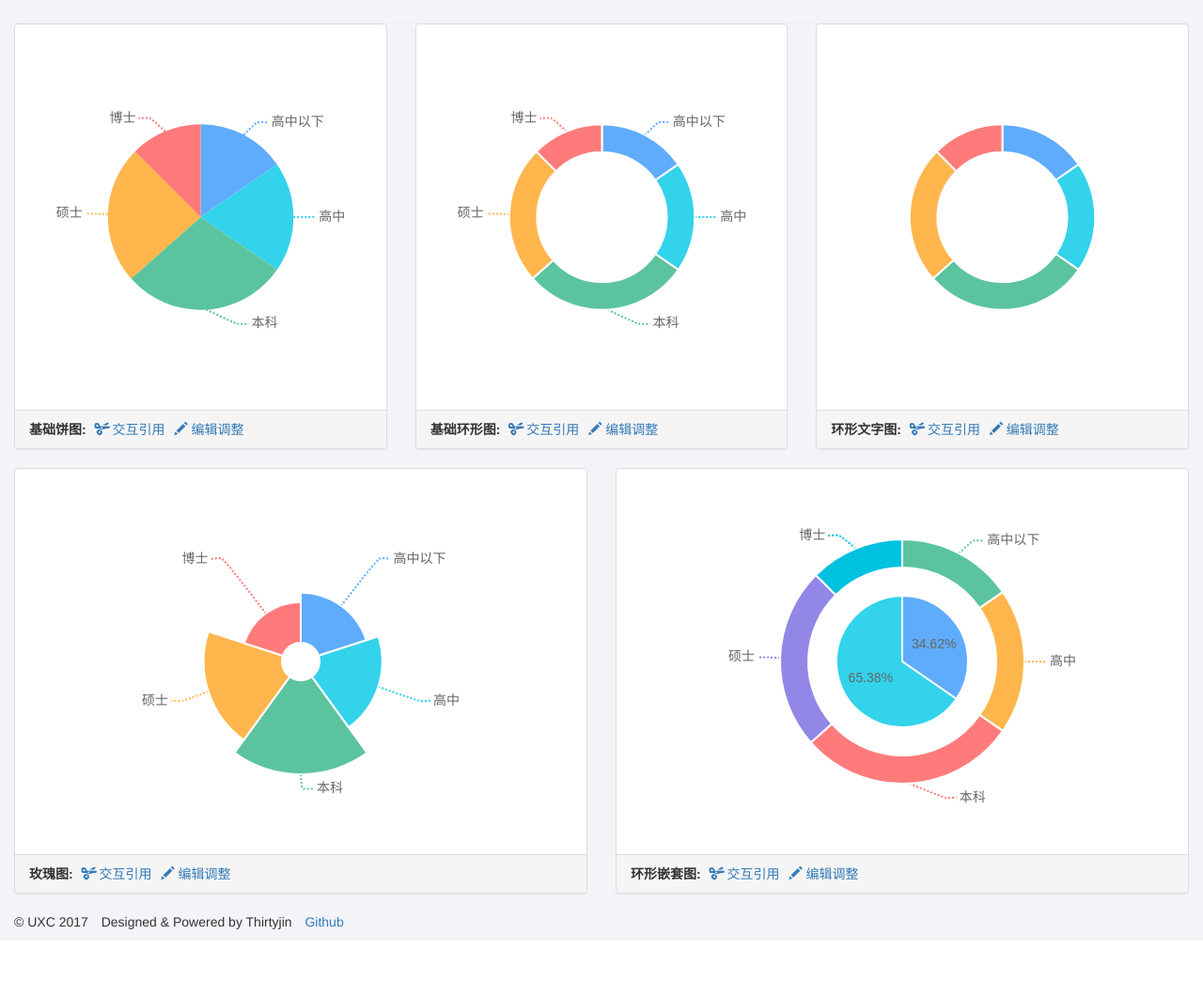
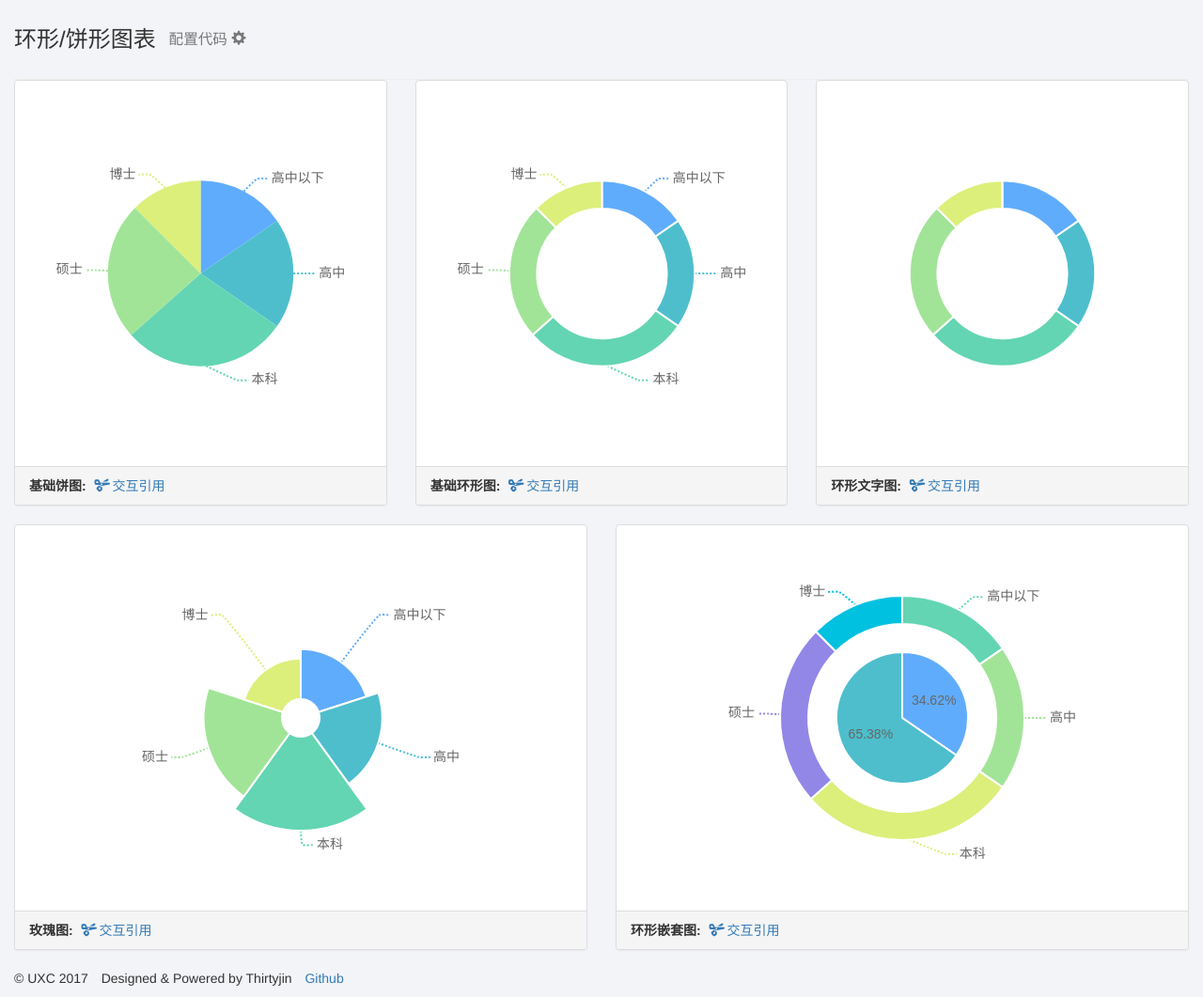
Before and after one commit to jiushiwoyuze/dux_charts, a PHP site: page /piwik/pie.php in a window 1280 px wide. Shown: the part 51-1112 px from the top of the page at 94% size. Before the commit the page ends 1052 px from the top, so only its background shows below. Run offline with PHP 8.4, Linux system fonts and the light colour scheme; some libraries are stand-ins or nearby versions.

Commit message:
修正显示标题 Bug

```diff
--- a/bar.php
+++ b/bar.php
@@ -11,7 +11,7 @@
 
 
 <div class="container-fluid">
-    <div class="page-header">
+    <div class="page-header margintop_header">
 
         <ul class="list-inline">
             <li><h3><?php echo $page_title; ?></h3></li>
@@ -35,7 +35,9 @@
             echo '<div class="panel-footer"><ul class="list-inline">';
             echo '<li><strong>'.$charts_bar_name[$i][1].': </strong></li>';
             echo '<li><a href="'.$charts_bar_name[$i][2].'" target="_blank"><span class="glyphicon glyphicon-scissors" aria-hidden="true"></span> 交互引用 </a></li>';
+            if ( $charts_bar_name[$i][3] !== "#") {
             echo '<li><a href="'.$charts_bar_name[$i][3].'" target="_blank"><span class="glyphicon glyphicon-pencil" aria-hidden="true"></span> 编辑调整 </a></li>';
+            }
             echo '</ul></div>';
             echo '</div>';
             echo '</div>';
--- a/charts_line.js
+++ b/charts_line.js
@@ -437,6 +437,124 @@ if(document.getElementById('line_multi_y') ) {
 
 
 
+//
+// Chart 6
+//
+if(document.getElementById('line_area_datazoom')) {
+    var LineAreaDataZoom    = echarts.init(document.getElementById('line_area_datazoom'),themename);
+    var line_area_datazoom  = {
+        title: {
+            text: "线性面积图表"
+            // 参见 dux-theme.js
+        },
+        tooltip: {
+            // 参见 dux-theme.js
+        },
+        legend: {
+            data: [{
+                name: "总收入",
+                icon: 'rect'
+        },{
+                name: "访问量",
+                icon: 'rect'
+        }],
+        right: 30
+        },
+        toolbox: {
+            // 参见 dux-theme.js
+        },
+        xAxis: [
+            {
+                data: categoryList[0]
+                // 参见 dux-theme.js
+            }
+        ],
+        yAxis: [
+            {
+                // 参见 dux-theme.js
+            }
+        ],
+        grid: {
+            bottom: 50
+
+        },
+        dataZoom: [{
+            type: 'inside',
+            start: 0,
+            end: 50
+        }, {
+            type: 'slider',
+            start: 0,
+            end: 50,
+            backgroundColor: '#FCFCFC',
+            dataBackground: {
+                areaStyle: {
+                    color: '#eeeeee'
+                }
+            },
+            borderColor: '#E7E7E7',
+            fillerColor: 'rgba(188,188,188,0.3)',
+            handleIcon: 'M9,0 C13.9705627,-9.13077564e-16 18,4.02943725 18,9 L18,17 C18,21.9705627 13.9705627,26 9,26 L9,26 C4.02943725,26 9.49050257e-15,21.9705627 8.8817842e-15,17 L0,9 L0,9 C-6.08718376e-16,4.02943725 4.02943725,9.13077564e-16 9,0 Z M6,10 L6,11 L12,11 L12,10 L6,10 Z M6,13 L6,14 L12,14 L12,13 L6,13 Z M6,16 L6,17 L12,17 L12,16 L6,16 Z',
+            handleSize: '100%',
+            handleStyle: {
+                borderType: 'solid',
+                borderWidth: 1,
+                color : '#ffffff'
+            },
+            bottom: 10,
+        }],
+        series: [
+            {
+                name: "总收入",
+                type: "line",
+                areaStyle: {
+                    normal:{
+                        color: "rgba(57,152,252,0.10)"
+                    }
+                },
+                itemStyle: {
+                    normal: {
+                        color: "rgb(57, 152, 252)",
+                        lineStyle: {
+                            width: 1
+                        }
+                    },
+                    emphasis: {
+                        borderWidth: 1,
+                    }
+                },
+                // 参见 dux-theme.js
+                data: valueList[0]
+            },
+            {
+                name: "访问量",
+                type: "line",
+                areaStyle: {
+                    normal:{
+                        color: "rgba(91, 196, 159, 0.10)"
+                    }
+                },
+                itemStyle: {
+                    normal: {
+                        color: "rgb(91, 196, 159)",
+                        lineStyle: {
+                            width: 1
+                        }
+                    },
+                    emphasis: {
+                        borderWidth: 1,
+                    }
+                },
+                // 参见 dux-theme.js
+                data: valueList[1]
+            }
+        ]
+    }
+    LineAreaDataZoom.setOption(line_area_datazoom);
+}
+
+
+
 
 
 
--- a/charts_pie.js
+++ b/charts_pie.js
@@ -9,7 +9,7 @@ var dataOpt = [
                 { value: 1300, name: "博士"}
             ];
 
-
+var colorOrder = ['#60ACFC', '#4EBECD', '#63D5B2', '#A1E497', '#DCEF7A']
 
 
 // 指定图表的配置项和数据
@@ -26,6 +26,7 @@ var pie_base_option = {
     legend: {
         show: false
     },
+    color: colorOrder ,
     series: [
         {
             name: "学位",
@@ -57,6 +58,7 @@ var pie_ring_option = {
     legend: {
         show: false
     },
+    color: colorOrder ,
     series: [
         {
             name: "学位",
@@ -80,6 +82,7 @@ var pie_ring_center_option = {
     legend: {
         show: false
     },
+    color: colorOrder ,
     series: [
         {
             name: "学位",
@@ -121,6 +124,7 @@ var pie_rose_option = {
     legend: {
         show: false
     },
+    color: colorOrder ,
     series: [
         {
             name: "学位",
@@ -145,6 +149,7 @@ var pie_nest_option = {
     legend: {
         show: false
     },
+    color: colorOrder ,
     series: [
         {
             name: "大学升学率",
--- a/map.php
+++ b/map.php
@@ -13,7 +13,7 @@
 
 
 <div class="container-fluid">
-    <div class="page-header">
+    <div class="page-header margintop_header">
         <ul class="list-inline">
             <li><h3><?php echo $page_title; ?></h3></li>
             <li><h3><a href="#" data-toggle="modal" data-target="#myModal"><small class="pull-right" > 配置代码 <span class="glyphicon glyphicon-cog" ></span></small></a></h3></li>
--- a/pie.php
+++ b/pie.php
@@ -10,7 +10,7 @@
 <?php include 'header.php'; ?>
 
 <div class="container-fluid">
-    <div class="page-header">
+    <div class="page-header margintop_header">
         <ul class="list-inline">
             <li><h3><?php echo $page_title; ?></h3></li>
             <li><h3><a href="#" data-toggle="modal" data-target="#myModal"><small class="pull-right" > 配置代码 <span class="glyphicon glyphicon-cog" ></span></small></a></h3></li>
@@ -36,7 +36,9 @@
             echo '<div class="panel-footer"><ul class="list-inline">';
             echo '<li><strong>'.$charts_pie_name[$i][1].': </strong></li>';
             echo '<li><a href="'.$charts_pie_name[$i][2].'" target="_blank"><span class="glyphicon glyphicon-scissors" aria-hidden="true"></span> 交互引用 </a></li>';
+            if ( $charts_pie_name[$i][3] !== "#") {
             echo '<li><a href="'.$charts_pie_name[$i][3].'" target="_blank"><span class="glyphicon glyphicon-pencil" aria-hidden="true"></span> 编辑调整 </a></li>';
+            }
             echo '</ul></div>';
             echo '</div>';
             echo '</div>';
--- a/style.css
+++ b/style.css
@@ -35,6 +35,8 @@ header {
 	margin-right: 20px;
 }
 
+
+
 #title {
 	font-size: 18px;
 	text-align: left;
@@ -62,6 +64,10 @@ header {
 	margin: 0px;
 }
 
+/* 位置要放在 page-header 下面 */
+.margintop_header {
+	margin-top: 60px;
+}
 
 .panel-body {
     padding: 5px 0px;
@@ -88,6 +94,7 @@ header {
 	height: 400px;
 }
 
+#line_area_datazoom,
 #line_multi_y,
 #line_gradient_area,
 #line_broken,
```
Also changed, not shown: header.php (+16 -17 lines), header_lite.php (+2 -5 lines), index.php (+7 -1 lines).
